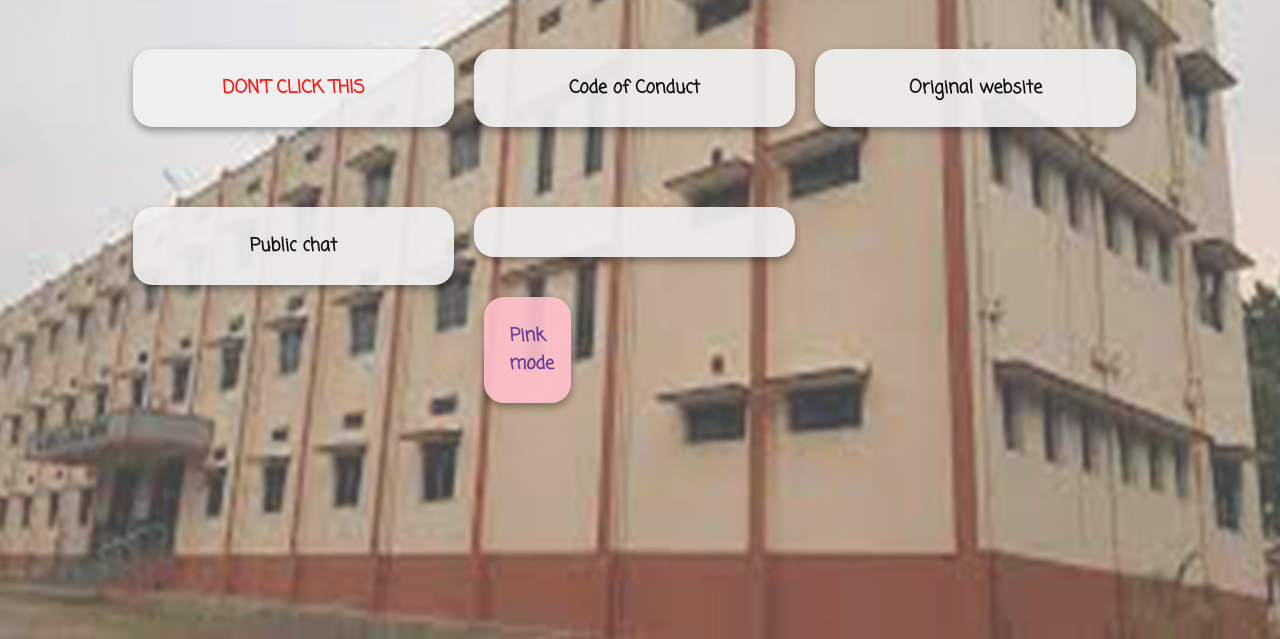
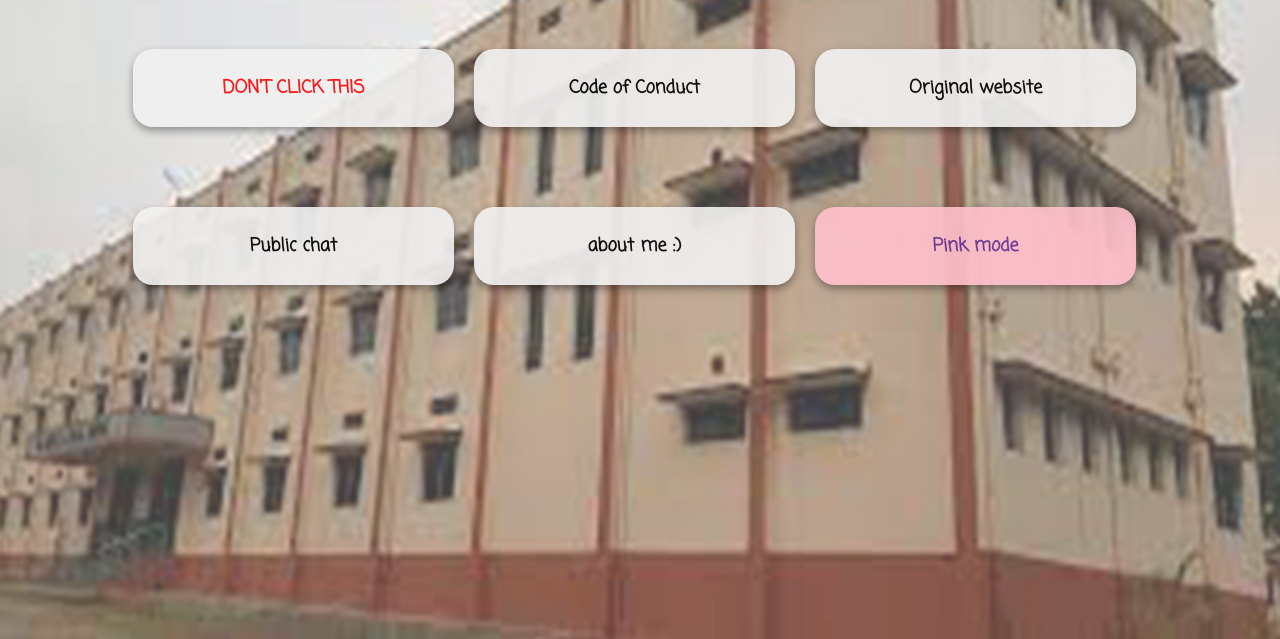
Before and after one commit to AshuNotFound/AshuNotFound.github.io, a plain HTML site: page index.html in a window 1280 px wide. Shown: the part 161-800 px from the top of the page. Drawn offline with Linux system fonts and the light colour scheme.

Commit message:
Update index.html
Signed-off-by: AshuNotFound <101208831+AshuNotFound@users.noreply.github.com>

```diff
--- a/index.html
+++ b/index.html
@@ -29,7 +29,7 @@
               <div class="card" id="e4" onclick="location.href='https://chat.whatsapp.com/L2XadJZeCK5GSXM3BNzhNK'">Public chat</div>
             </div>
             <div class="column">
-                <div class="card" id="e5" onclick="alert('name: Ashutosh Dhibar, age: 14, gender: men, discord: AshuNotFound#2256, phone no: 8789136996 (dont call pls)')"</div>
+                <div class="card" id="e5" onclick="alert('name: Ashutosh Dhibar, age: 14, gender: men, discord: AshuNotFound#2256, phone no: 8789136996 (dont call pls)')">about me :)</div>
             </div>
             <div class="column" onclick="pinkmode()">
                 <div class="card" id="DarkMode">Pink mode</div>
```
